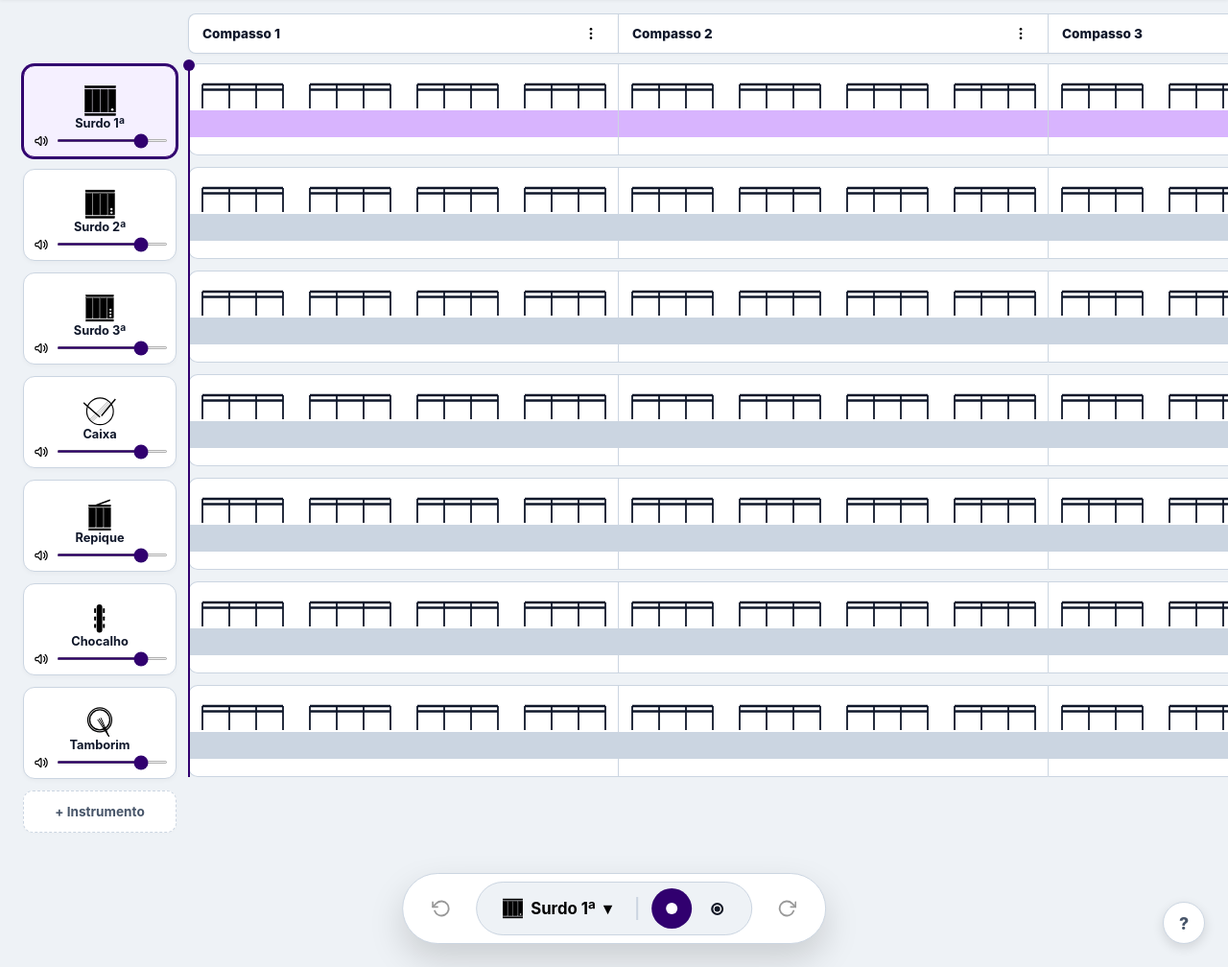
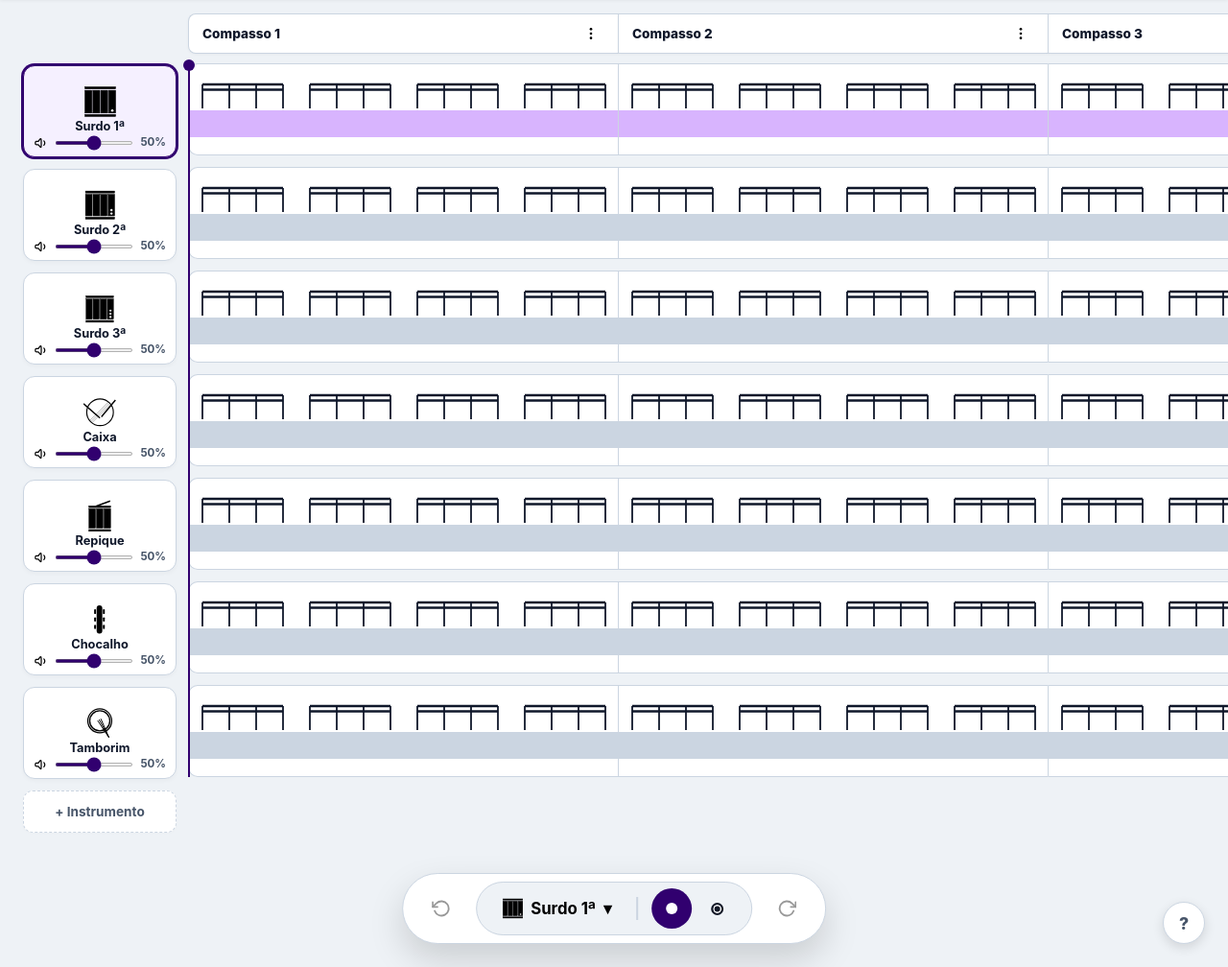
Before and after one commit to felipesousa1/easygroove, a FastAPI app: page / in a window 1280 px wide. Shown: the part 76-1084 px from the top of the page at 96% size. Run offline with FastAPI, Linux system fonts and the light colour scheme; some libraries are stand-ins or nearby versions.

Commit message:
style(ui): aproximar porcentagem de volume e padronizar volume inicial em 50%

```diff
--- a/app/static/assets/css/style.css
+++ b/app/static/assets/css/style.css
@@ -430,9 +430,10 @@ body {
   width: 100%;
   display: flex;
   align-items: center;
-  gap: 6px;
-  padding: 0 2px;
-  position: relative;
+  justify-content: space-between;
+  gap: 2px;
+  padding: 0 4px;
+  box-sizing: border-box;
 }
 
 .btn-mute {
@@ -442,9 +443,9 @@ body {
   display: flex;
   align-items: center;
   justify-content: center;
-  padding: 2px;
-  border-radius: 4px;
-  transition: background-color 0.1s ease;
+  padding: 0;
+  margin: 0;
+  flex-shrink: 0;
 }
 
 .btn-mute:hover {
@@ -459,43 +460,49 @@ body {
 }
 
 .vol-slider {
-  width: 100%;
-  height: 3px;
+  flex: 1;
+  min-width: 0;
+  height: 4px;
+  margin: 0 4px;
   accent-color: var(--color-purple-primary);
   cursor: pointer;
-}
-
-/* Popover Oculto por padrão */
-.volume-popover {
-  position: absolute;
-  bottom: calc(100% + 8px);
-  left: 50%;
-  transform: translateX(-50%);
-  background-color: #ffffff;
-  border: 1.5px solid var(--color-gray-border);
-  box-shadow: 0 8px 20px rgba(0, 0, 0, 0.15);
-  border-radius: 8px;
-  padding: 4px 8px;
-  display: none !important;
-  /* Força oculto por padrão */
-  align-items: center;
-  gap: 4px;
-  z-index: 120;
-}
-
-.volume-popover.visible {
-  display: flex !important;
-}
-
-.volume-number-input {
-  width: 44px;
-  border: 1px solid var(--color-gray-border);
+  display: block;
+}
+
+/* Caixa de porcentagem sempre visível */
+.vol-display-box {
+  width: 28px;
+  display: flex;
+  align-items: center;
+  justify-content: flex-end;
+  cursor: pointer;
+  flex-shrink: 0;
+}
+
+.vol-text {
+  font-size: 0.72rem;
+  font-weight: 700;
+  color: var(--color-text-muted);
+  line-height: 1;
+  display: inline-block;
+  transition: color 0.15s ease;
+}
+
+.vol-display-box:hover .vol-text {
+  color: var(--color-purple-primary);
+}
+
+.vol-direct-input {
+  width: 100%;
+  border: 1px solid var(--color-purple-primary);
   border-radius: 4px;
-  padding: 2px 4px;
-  font-size: 0.8rem;
+  padding: 1px 0;
+  font-size: 0.7rem;
   font-weight: 700;
   text-align: center;
   outline: none;
+  background-color: #ffffff;
+  line-height: 1;
 }
 
 .volume-number-input:focus {
@@ -1102,7 +1109,7 @@ body {
   pointer-events: none;
   transition: opacity 0.2s ease;
   box-sizing: border-box;
-  cursor:grab;
+  cursor: grab;
 }
 
 .loop-bar-container.active {
--- a/app/static/assets/js/app.js
+++ b/app/static/assets/js/app.js
@@ -118,7 +118,7 @@ const scoreState = {
             id: "surdo1",
             name: "Surdo 1ª",
             iconSvg: "assets/icons/inst-surdo1.svg",
-            volume: 80,
+            volume: 50,
             availableStrokes: ["pele-aberto", "surdo-abafado"],
             pattern: []
         },
@@ -126,7 +126,7 @@ const scoreState = {
             id: "surdo2",
             name: "Surdo 2ª",
             iconSvg: "assets/icons/inst-surdo2.svg",
-            volume: 80,
+            volume: 50,
             availableStrokes: ["pele-aberto", "surdo-abafado"],
             pattern: []
         },
@@ -134,7 +134,7 @@ const scoreState = {
             id: "surdo3",
             name: "Surdo 3ª",
             iconSvg: "assets/icons/inst-surdo3.svg",
-            volume: 80,
+            volume: 50,
             availableStrokes: ["pele-aberto", "surdo-abafado"],
             pattern: []
         },
@@ -142,7 +142,7 @@ const scoreState = {
             id: "caixa",
             name: "Caixa",
             iconSvg: "assets/icons/inst-caixa.svg",
-            volume: 80,
+            volume: 50,
             availableStrokes: ["pele-aberto", "fantasma", "aro", "rimshot", "rufo"],
             pattern: []
         },
@@ -150,7 +150,7 @@ const scoreState = {
             id: "repique",
             name: "Repique",
             iconSvg: "assets/icons/inst-repique.svg",
-            volume: 80,
+            volume: 50,
             availableStrokes: ["pele-aberto", "rimshot", "aro", "slap", "rufo"],
             pattern: []
         },
@@ -158,7 +158,7 @@ const scoreState = {
             id: "chocalho",
             name: "Chocalho",
             iconSvg: "assets/icons/inst-chocalho.svg",
-            volume: 80,
+            volume: 50,
             availableStrokes: ["chocalho-frente", "chocalho-tras"],
             pattern: []
         },
@@ -166,7 +166,7 @@ const scoreState = {
             id: "tamborim",
             name: "Tamborim",
             iconSvg: "assets/icons/inst-tamborim.svg",
-            volume: 80,
+            volume: 50,
             availableStrokes: ["tamborim-cima", "tamborim-baixo"],
             pattern: []
         }
@@ -274,14 +274,14 @@ function renderScore() {
             <span class="inst-name">${inst.name}</span>
 
             <div class="inst-volume-row">
-        <button type="button" class="btn-mute" data-inst-id="${inst.id}" title="Mute / Desmutar (Duplo clique para digitar %)">
+                <button type="button" class="btn-mute" data-inst-id="${inst.id}" title="Mute / Desmutar">
                 <img src="${getVolumeIcon(inst.volume)}" alt="Volume">
                 </button>
                 <input type="range" class="vol-slider" min="0" max="100" value="${inst.volume}" data-inst-id="${inst.id}">
 
-        <div class="volume-popover">
-          <input type="number" class="volume-number-input" min="0" max="100" value="${inst.volume}">
-          <span>%</span>
+                <div class="vol-display-box" data-inst-id="${inst.id}" title="Clique para editar valor">
+                <span class="vol-text">${inst.volume}%</span>
+                <input type="number" class="vol-direct-input" min="0" max="100" value="${inst.volume}" style="display: none;">
                 </div>
             </div>
         `;
@@ -798,8 +798,41 @@ function setupInstrumentControlEvents() {
                     inst.previousVolume = inst.volume;
                     updateInstrumentVolume(instId, 0);
                 } else {
-                    updateInstrumentVolume(instId, inst.previousVolume || 80);
+                    updateInstrumentVolume(instId, inst.previousVolume || 50);
                 }
+                return;
+            }
+
+            // Clique na caixa de % para edição direta
+            const volBox = e.target.closest(".vol-display-box");
+            if (volBox) {
+                e.stopPropagation();
+                const volText = volBox.querySelector(".vol-text");
+                const volInput = volBox.querySelector(".vol-direct-input");
+                const instId = volBox.dataset.instId;
+
+                volText.style.display = "none";
+                volInput.style.display = "block";
+                volInput.focus();
+                volInput.select();
+
+                function commitVolume() {
+                    let val = parseInt(volInput.value, 10);
+                    if (isNaN(val)) val = 0;
+                    val = Math.max(0, Math.min(100, val));
+                    updateInstrumentVolume(instId, val);
+                    volInput.style.display = "none";
+                    volText.style.display = "block";
+                }
+
+                volInput.onkeydown = (evt) => {
+                    if (evt.key === "Enter") commitVolume();
+                    if (evt.key === "Escape") {
+                        volInput.style.display = "none";
+                        volText.style.display = "block";
+                    }
+                };
+                volInput.onblur = commitVolume;
                 return;
             }
 
@@ -900,9 +933,11 @@ function updateInstrumentVolume(instId, volume) {
     if (card) {
         const slider = card.querySelector(".vol-slider");
         const muteImg = card.querySelector(".btn-mute img");
+        const volText = card.querySelector(".vol-text");
         const numInput = card.querySelector(".volume-number-input");
 
         if (slider) slider.value = volume;
+        if (volText) volText.textContent = `${volume}%`;
         if (numInput) numInput.value = volume;
         if (muteImg) muteImg.src = getVolumeIcon(volume);
     }
@@ -923,7 +958,7 @@ function addNewInstrument(typeKey) {
         id: uniqueId,
         name: preset.name,
         iconSvg: preset.iconSvg,
-        volume: 80,
+        volume: 50,
         availableStrokes: [...preset.availableStrokes],
         pattern: []
     };
--- a/app/static/assets/js/audio.js
+++ b/app/static/assets/js/audio.js
@@ -25,7 +25,8 @@ const audioEngine = {
 
     calculateDb(volume) {
         if (volume <= 0) return -Infinity;
-        return (volume / 100) * 40 - 36; // 1 a 100 mapeado para -36dB a +4dB
+        // Mapeia 1-100 para -38dB até +10dB (50% fica em cerca de -4.5dB)
+        return ((volume - 50) / 50) * 24 - 4.5;
     },
 
     initInstrumentChannel(inst) {
```
Lines whose indentation alone changed are shown as unchanged.
